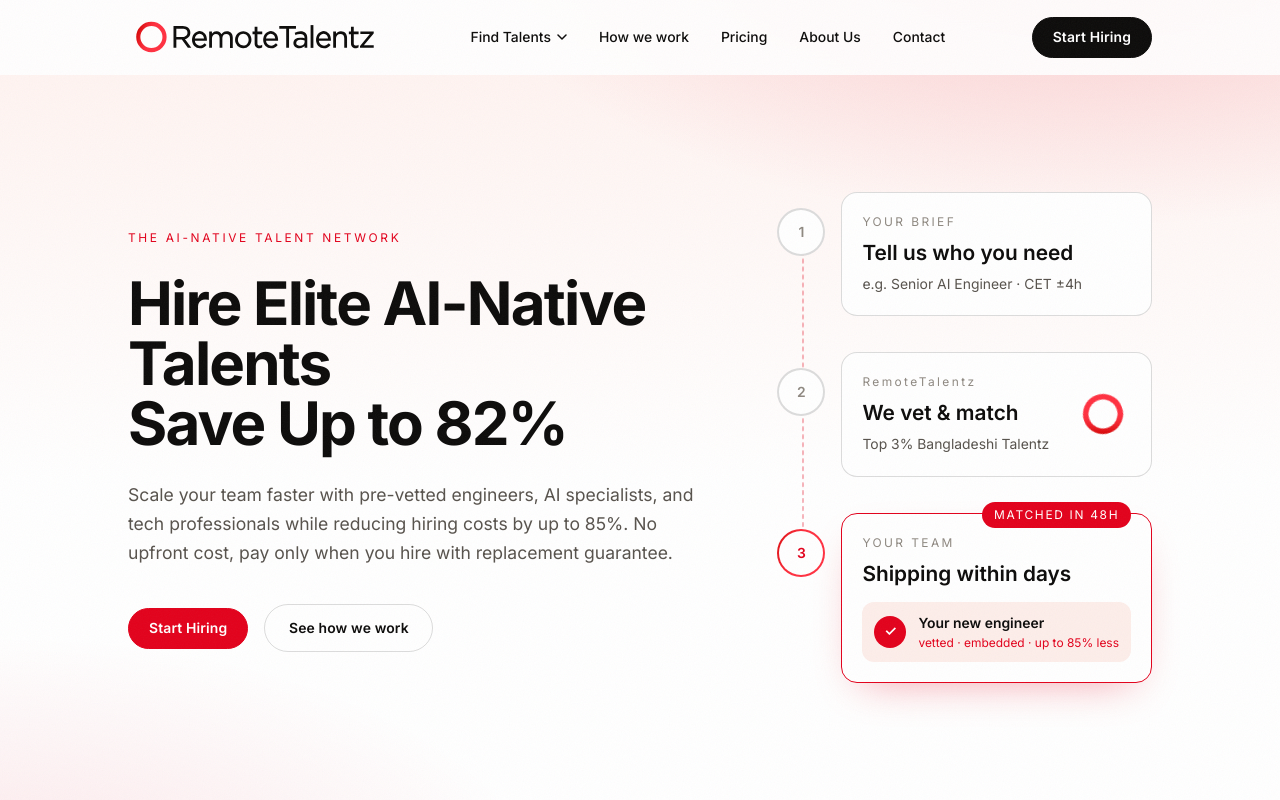
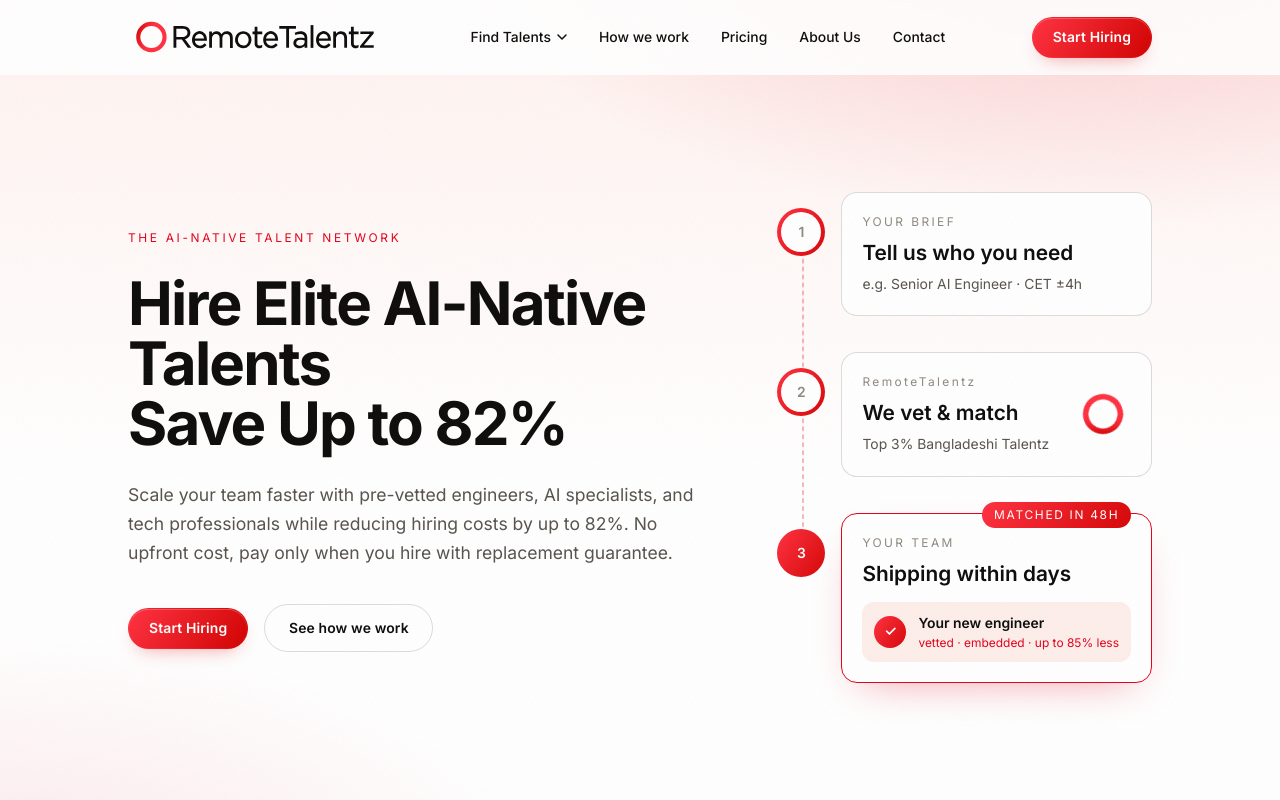
Before and after one commit to TaforaTech/remote-talentz, a Next.js app: page / in a window 1280 px wide. Shown: the top 800 px of the page. Built offline with nearby package versions, Linux system fonts and the light colour scheme.

Commit message:
feat: update the color

```diff
--- a/src/app/globals.css
+++ b/src/app/globals.css
@@ -29,6 +29,22 @@
     #fb2c3a 38%,
     #ff3040 50%
   );
+  /* Action-button gradient — the two logo brand colours. Mirrored (bright →
+     deep → bright) and oversized so a hover can sweep it via background-position
+     for a smooth sheen shift instead of a hard colour snap. */
+  --rt-grad-action: linear-gradient(
+    125deg,
+    #ff3040 0%,
+    #d60505 50%,
+    #ff3040 100%
+  );
+  /* Static 2-stop version of the action gradient — matches the buttons' resting
+     look. Used for small brand accents: the verified mark, badges, node rings. */
+  --rt-grad-brand: linear-gradient(125deg, #ff3040 0%, #d60505 100%);
+  --rt-shadow-action: 0 8px 20px -10px rgba(214, 5, 5, 0.45),
+    inset 0 1px 0 rgba(255, 255, 255, 0.22);
+  --rt-shadow-action-hover: 0 14px 30px -10px rgba(255, 48, 64, 0.55),
+    inset 0 1px 0 rgba(255, 255, 255, 0.28);
 
   /* ---- Fluid type scale (min @ 375px → max @ 1440px) ----
      Single source of truth. Components only ever use
@@ -160,6 +176,11 @@
   padding-inline: var(--rt-gutter);
 }
 
+/* Brand gradient fill for small accents (verified mark, badges). */
+.brand-grad {
+  background-image: var(--rt-grad-brand);
+}
+
 .eyebrow {
   font-family: var(--font-mono);
   font-size: var(--rt-step--2);
@@ -183,7 +204,8 @@
   padding: 0.9em 1.7em;
   border-radius: 999px;
   cursor: pointer;
-  transition: background 0.25s ease, color 0.25s ease, border-color 0.25s ease,
+  transition: background-color 0.25s ease, background-position 0.55s ease,
+    color 0.25s ease, border-color 0.25s ease, box-shadow 0.3s ease,
     transform 0.15s ease;
   white-space: nowrap;
 }
@@ -192,13 +214,16 @@
 }
 
 .btn-red {
-  background: var(--rt-red);
+  background-image: var(--rt-grad-action);
+  background-size: 200% 100%;
+  background-position: 0% 0;
   color: #fff;
-  border: 1px solid var(--rt-red);
+  border: 1px solid transparent;
+  box-shadow: var(--rt-shadow-action);
 }
 .btn-red:hover {
-  background: var(--rt-red-deep);
-  border-color: var(--rt-red-deep);
+  background-position: 100% 0;
+  box-shadow: var(--rt-shadow-action-hover);
 }
 
 .btn-ink {
@@ -207,9 +232,13 @@
   border: 1px solid var(--rt-ink);
 }
 .btn-ink:hover {
-  background: var(--rt-red);
-  border-color: var(--rt-red);
+  background-image: var(--rt-grad-action);
+  background-color: transparent;
+  background-size: 200% 100%;
+  background-position: 100% 0;
+  border-color: transparent;
   color: #fff;
+  box-shadow: var(--rt-shadow-action-hover);
 }
 
 .btn-ghost {
@@ -218,7 +247,8 @@
   border: 1px solid var(--rt-line);
 }
 .btn-ghost:hover {
-  border-color: var(--rt-ink);
+  border-color: var(--rt-red);
+  color: var(--rt-red);
 }
 
 .btn-paper {
@@ -227,9 +257,13 @@
   border: 1px solid var(--rt-paper);
 }
 .btn-paper:hover {
-  background: var(--rt-red);
-  border-color: var(--rt-red);
+  background-image: var(--rt-grad-action);
+  background-color: transparent;
+  background-size: 200% 100%;
+  background-position: 100% 0;
+  border-color: transparent;
   color: #fff;
+  box-shadow: var(--rt-shadow-action-hover);
 }
 
 .field-input {
@@ -399,30 +433,31 @@
 }
 
 .step-node {
-  background: var(--rt-paper-raised);
-  border: 2px solid var(--rt-line);
+  /* Brand-gradient ring on the border via padding-box (interior) + border-box
+     (gradient) layering, since a border-color can't be a gradient. 4px = a
+     bold ring. */
+  background: linear-gradient(var(--rt-paper-raised), var(--rt-paper-raised))
+      padding-box,
+    var(--rt-grad-brand) border-box;
+  border: 4px solid transparent;
   color: var(--rt-ink-faint);
   animation: rt-step-node 9s ease-in-out infinite;
 }
 @keyframes rt-step-node {
   0%,
   30% {
-    /* Active: the logo's gradient ring. The gradient lives on the border via
-       padding-box (interior fill) + border-box (gradient) layering, because a
-       border-color cannot be a gradient. */
-    background: linear-gradient(
-          var(--rt-paper-raised),
-          var(--rt-paper-raised)
-        )
-        padding-box,
-      var(--rt-logo-gradient) border-box;
+    /* Active: the ring fills in with the brand gradient, white number. */
+    background: var(--rt-grad-brand) border-box;
     border-color: transparent;
-    color: var(--rt-red);
+    color: #fff;
   }
   36%,
   100% {
-    background: var(--rt-paper-raised);
-    border-color: var(--rt-line);
+    /* Resting: gradient ring, white interior, faint number. */
+    background: linear-gradient(var(--rt-paper-raised), var(--rt-paper-raised))
+        padding-box,
+      var(--rt-grad-brand) border-box;
+    border-color: transparent;
     color: var(--rt-ink-faint);
   }
 }
--- a/src/components/Hero.tsx
+++ b/src/components/Hero.tsx
@@ -47,7 +47,7 @@
               className="anim-fade-up mt-7 text-base text-ink-soft"
               style={{ animationDelay: "220ms" }}
             >
-              Scale your team faster with pre-vetted engineers, AI specialists, and tech professionals while reducing hiring costs by up to 85%. No upfront cost, pay only when you hire with replacement guarantee.
+              Scale your team faster with pre-vetted engineers, AI specialists, and tech professionals while reducing hiring costs by up to 82%. No upfront cost, pay only when you hire with replacement guarantee.
             </p>
 
             <div
--- a/src/components/HeroAnimation.tsx
+++ b/src/components/HeroAnimation.tsx
@@ -70,7 +70,7 @@
         <li className="flex items-start gap-4">
           <StepNode n="3" className="step-3" />
           <div className="step-card step-3 relative flex-1 rounded-2xl border bg-paper-raised p-5">
-            <span className="match-badge absolute -top-3 right-5 rounded-full bg-red px-3 py-1 font-mono text-2xs uppercase tracking-[0.14em] text-white">
+            <span className="match-badge brand-grad absolute -top-3 right-5 rounded-full px-3 py-1 font-mono text-2xs uppercase tracking-[0.14em] text-white">
               Matched in 48h
             </span>
             <p className="font-mono text-2xs uppercase tracking-[0.2em] text-ink-faint">
@@ -80,7 +80,7 @@
               Shipping within days
             </p>
             <div className="member-new mt-3 flex items-center gap-3 rounded-xl bg-red-tint px-3 py-2.5">
-              <span className="grid size-8 shrink-0 place-items-center rounded-full bg-red font-mono text-xs font-bold text-white">
+              <span className="brand-grad grid size-8 shrink-0 place-items-center rounded-full font-mono text-xs font-bold text-white">
                 ✓
               </span>
               <span>
--- a/src/components/Navbar.tsx
+++ b/src/components/Navbar.tsx
@@ -121,9 +121,9 @@
                     </div>
 
                     {/* Side CTA panel */}
-                    <div className="flex w-56 flex-col justify-between bg-ink p-7 text-paper">
+                    <div className="flex w-56 flex-col justify-between bg-[#F93B55] p-7 text-paper">
                       <div>
-                        <p className="font-mono text-2xs uppercase tracking-[0.22em] text-red">
+                        <p className="font-mono text-2xs uppercase tracking-[0.22em] text-white">
                           Not listed?
                         </p>
                         <p className="mt-3 font-display text-lg font-semibold leading-snug">
@@ -133,7 +133,7 @@
                           We source niche roles on request — usually within a week.
                         </p>
                       </div>
-                      <Link href="#contact" onClick={closeAll} className="btn btn-red mt-6 !px-5 !py-2.5">
+                      <Link href="#contact" onClick={closeAll} className="btn btn-paper mt-6 !px-5 !py-2.5">
                         Talk to us
                       </Link>
                     </div>
@@ -175,7 +175,7 @@
         </div>
 
         <div className="hidden items-center gap-3 lg:flex">
-          <StartHiringButton variant="ink" />
+          <StartHiringButton variant="red" />
         </div>
 
         {/* Mobile hamburger */}
```
